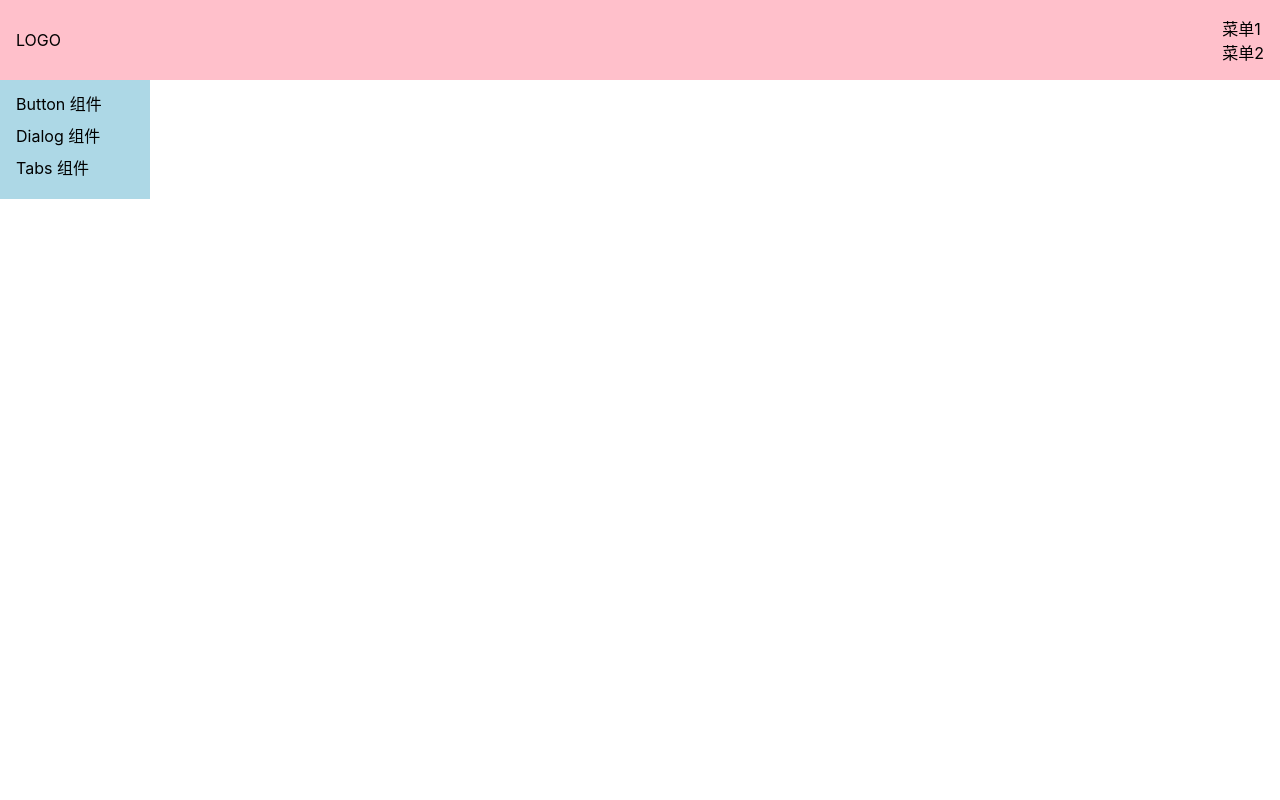
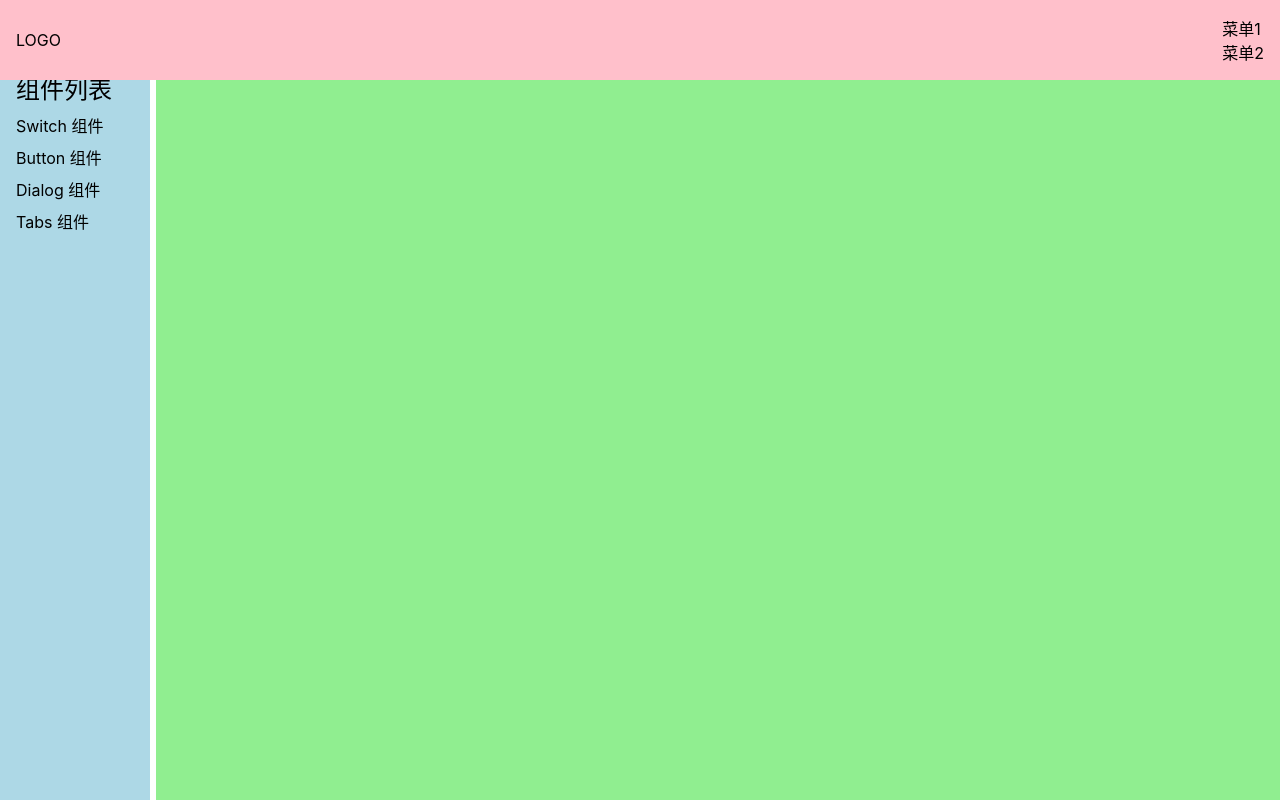
Before and after one commit to Maricaya/LU-UI-vue3, a Vue app: page /#/doc in a window 1280 px wide. Built offline with nearby package versions, Linux system fonts and the light colour scheme.

Commit message:
修改 doc css

```diff
--- a/src/views/Doc.vue
+++ b/src/views/Doc.vue
@@ -1,6 +1,6 @@
 <template>
-	<div>
-		<Topnav/>
+	<div class="layout">
+		<Topnav class="nav"/>
 		<div class="content">
 			<aside v-if="asideVisible">
 				<h2>组件列表</h2>
@@ -41,10 +41,41 @@
 </script>
 
 <style lang="scss" scoped>
+	.layout {
+		display: flex;
+		flex-direction: column;
+		height: 100vh;
+		> .nav {
+			flex-shrink: 0;
+		}
+		> .content {
+			flex-grow: 1;
+			padding-top: 60px;
+			padding-left: 156px;
+			@media (max-width: 500px) {
+				padding-left: 0;
+			}
+		}
+	}
+	.content {
+		display: flex;
+		> aside {
+			flex-shrink: 0;
+		}
+		> main {
+			flex-grow: 1;
+			padding: 16px;
+			background: lightgreen;
+		}
+	}
 	aside {
 		background: lightblue;
 		width: 150px;
-		padding: 16px;
+		position: fixed;
+		top: 0;
+		left: 0;
+		padding: 70px 16px 16px;
+		height: 100%;
 		> h2 {
 			margin-bottom: 4px;
 		}
@@ -53,11 +84,8 @@
 				padding: 4px 0;
 			}
 		}
-		@media (max-width: 500px) {
-			position: fixed;
-			top: 0;
-			left: 0;
-			padding-top: 70px;
+		main {
+			overflow: auto;
 		}
 	}
 </style>
```
